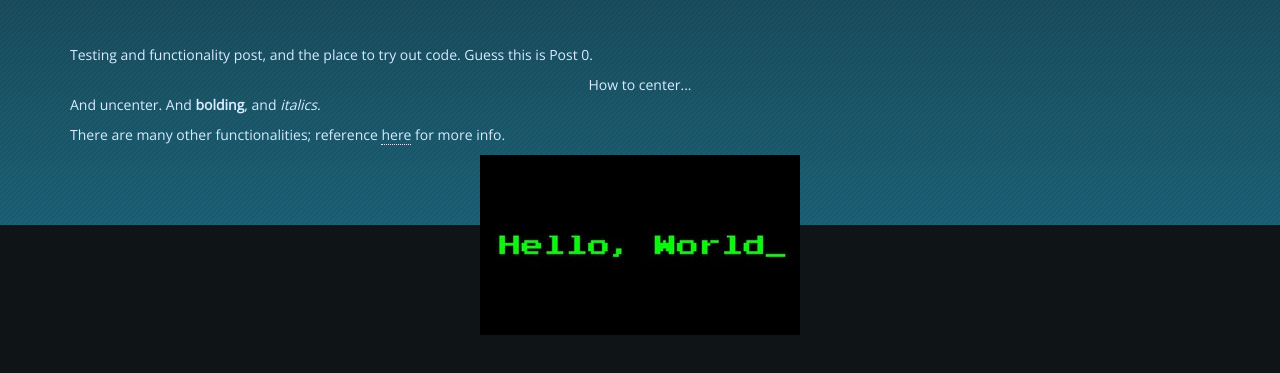
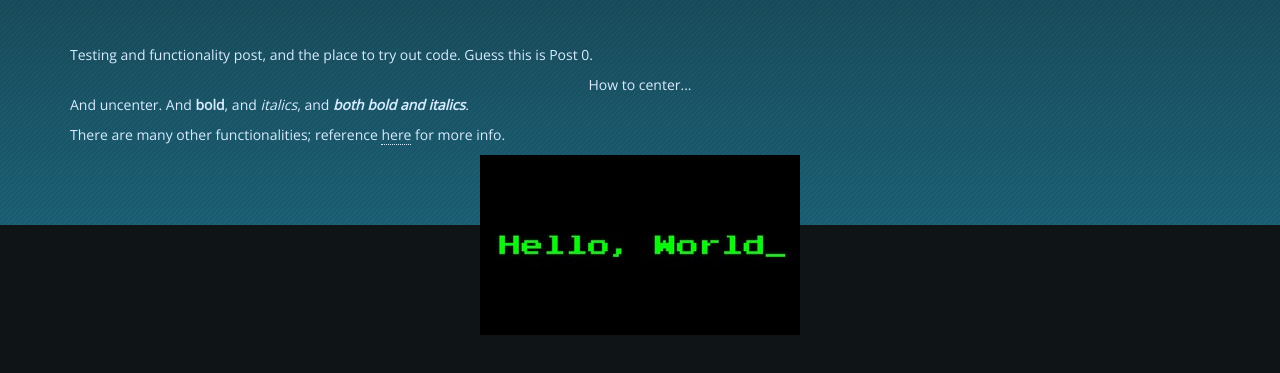
Before and after one commit to JamesChen314/JamesChen314.github.io, a plain HTML site: page index.html in a window 1280 px wide. Shown: the part 575-948 px from the top of the page. Drawn offline with nearby package versions, Linux system fonts and the light colour scheme.

Commit message:
Site updated: 2020-03-25 16:08:52

```diff
--- a/index.html
+++ b/index.html
@@ -170,7 +170,7 @@
             <p>Testing and functionality post, and the place to try out code. Guess this is Post 0.</p>
 <center>How to center...</center>
 
-<p>And uncenter. And <strong>bolding</strong>, and <em>italics</em>.</p>
+<p>And uncenter. And <strong>bold</strong>, and <em>italics</em>, and <strong><em>both bold and italics</em></strong>.</p>
 <p>There are many other functionalities; reference <a href="https://daringfireball.net/projects/markdown/syntax" target="_blank" rel="noopener">here</a> for more info.</p>
 <p><img src="/2020/03/24/Hello-World/Helloworld.jpg" alt="How to create an image. Find the image; move image to TEST/source/_posts; then move into appropriate post folder."></p>
 
```
Also changed, not shown: 2020/03/24/Hello-World/index.html (+2 -3 lines).
